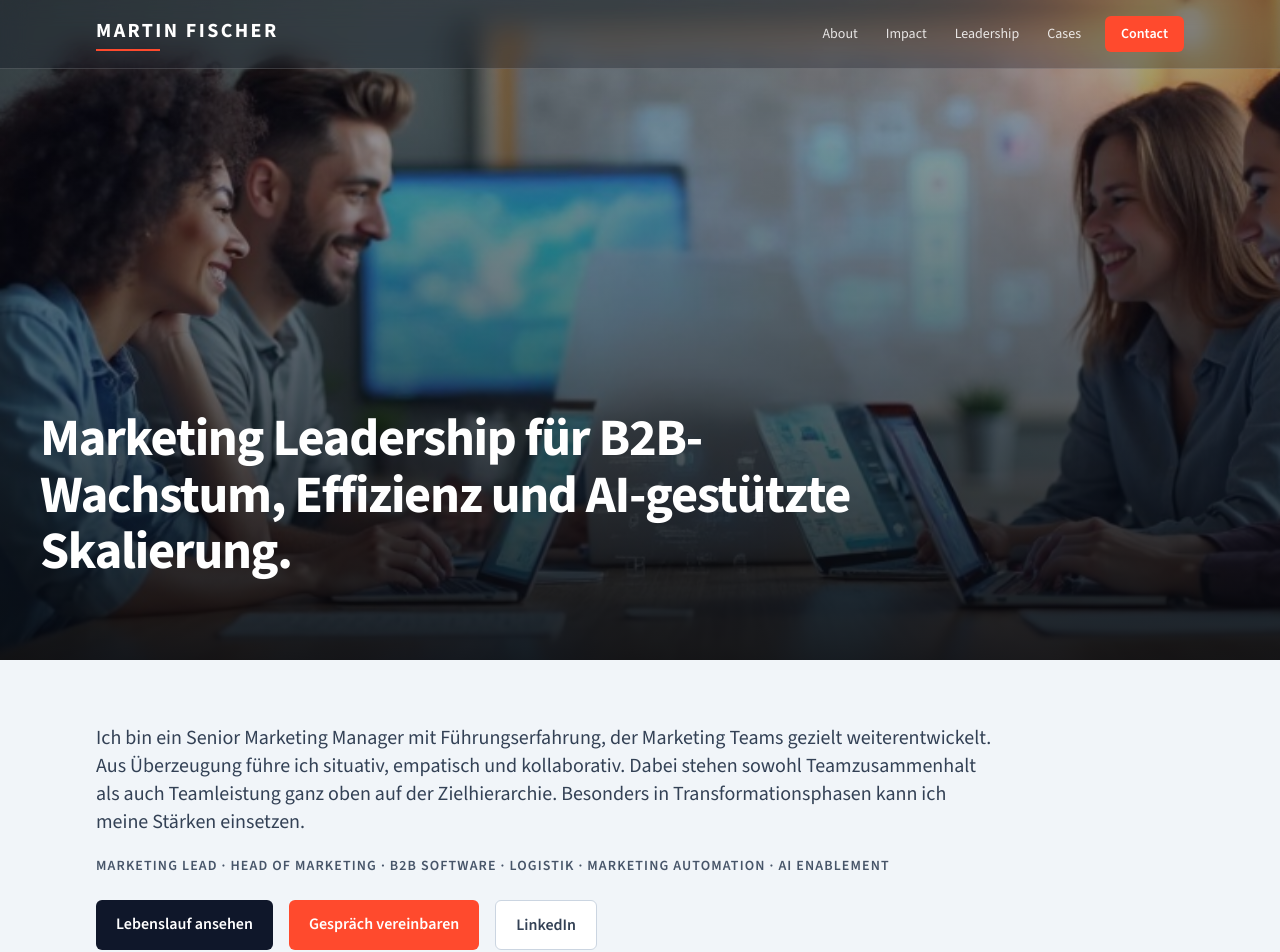
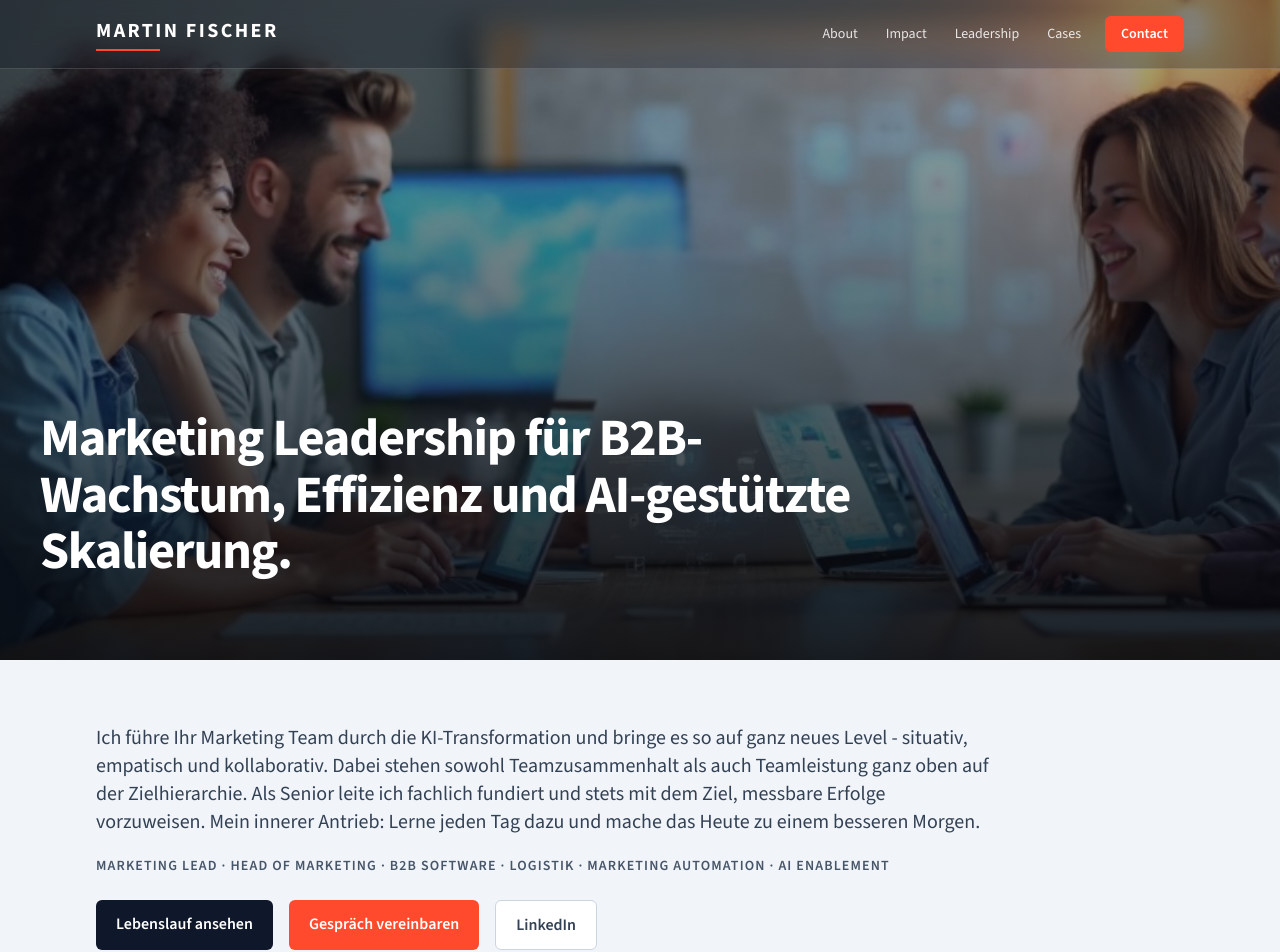
Before and after one commit to martinfischer42/Beyond_cv, a React (Vite) app: page / in a window 1280 px wide. Shown: the top 952 px of the page. Built offline with nearby package versions, Linux system fonts and the light colour scheme.

Commit message:
Update HomePage.tsx

```diff
--- a/src/pages/HomePage.tsx
+++ b/src/pages/HomePage.tsx
@@ -45,8 +45,9 @@ export default function HomePage() {
 
       <section className="mx-auto w-full max-w-content px-5 py-2 md:px-8 md:py-4">
         <p className="max-w-4xl text-base leading-relaxed text-slate-700 md:text-xl">
-          Ich bin ein Senior Marketing Manager mit Führungserfahrung, der Marketing Teams gezielt weiterentwickelt. Aus Überzeugung führe ich situativ, empatisch und kollaborativ.
-          Dabei stehen sowohl Teamzusammenhalt als auch Teamleistung ganz oben auf der Zielhierarchie. Besonders in Transformationsphasen kann ich meine Stärken einsetzen.
+          Ich führe Ihr Marketing Team durch die KI-Transformation und bringe es so auf ganz neues Level - situativ, empatisch und kollaborativ.
+          Dabei stehen sowohl Teamzusammenhalt als auch Teamleistung ganz oben auf der Zielhierarchie.
+          Als Senior leite ich fachlich fundiert und stets mit dem Ziel, messbare Erfolge vorzuweisen. Mein innerer Antrieb: Lerne jeden Tag dazu und mache das Heute zu einem besseren Morgen.
         </p>
 
         <p className="mt-5 text-xs font-semibold uppercase tracking-[0.08em] text-slate-600 md:text-sm">
```
